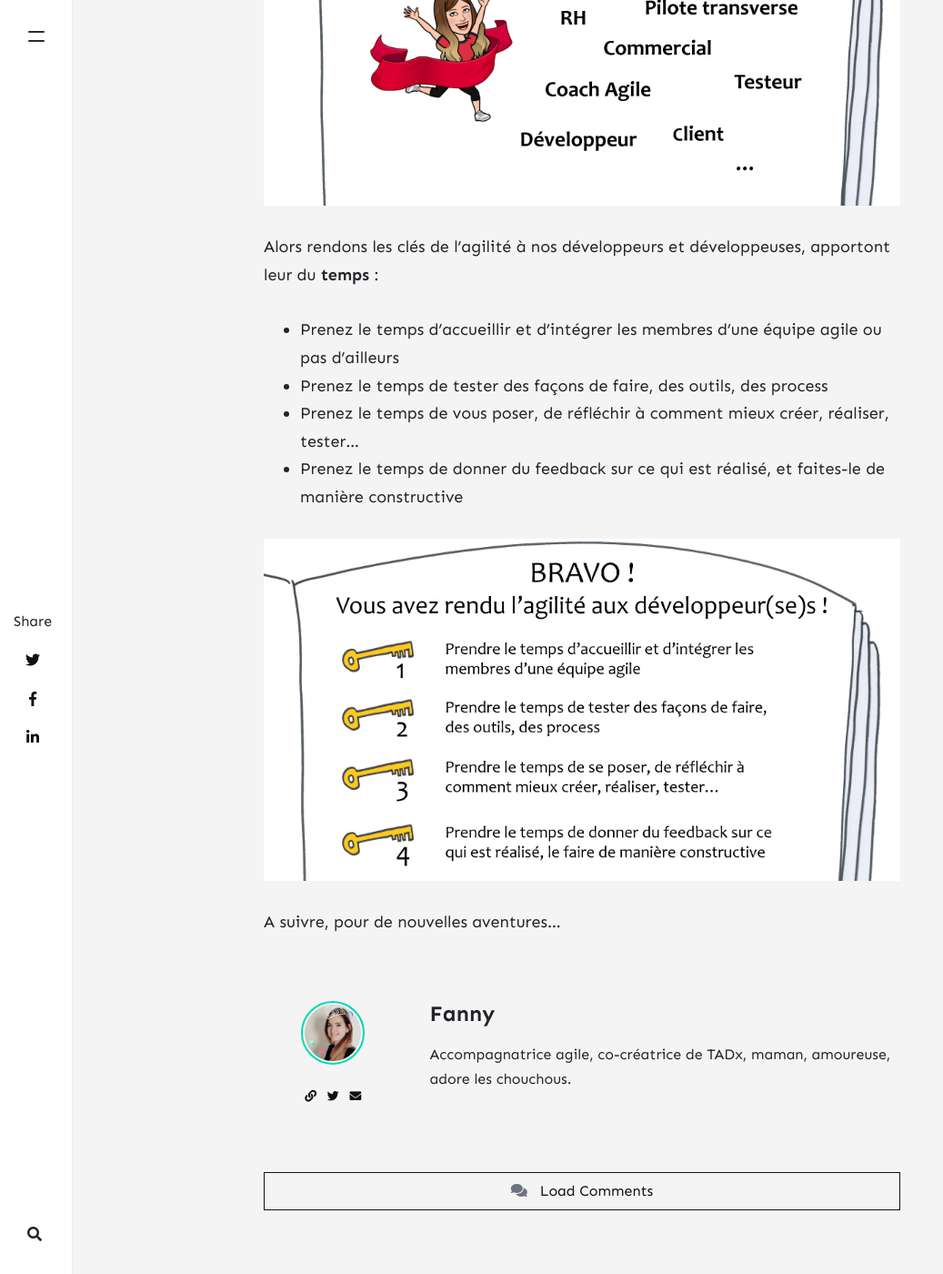
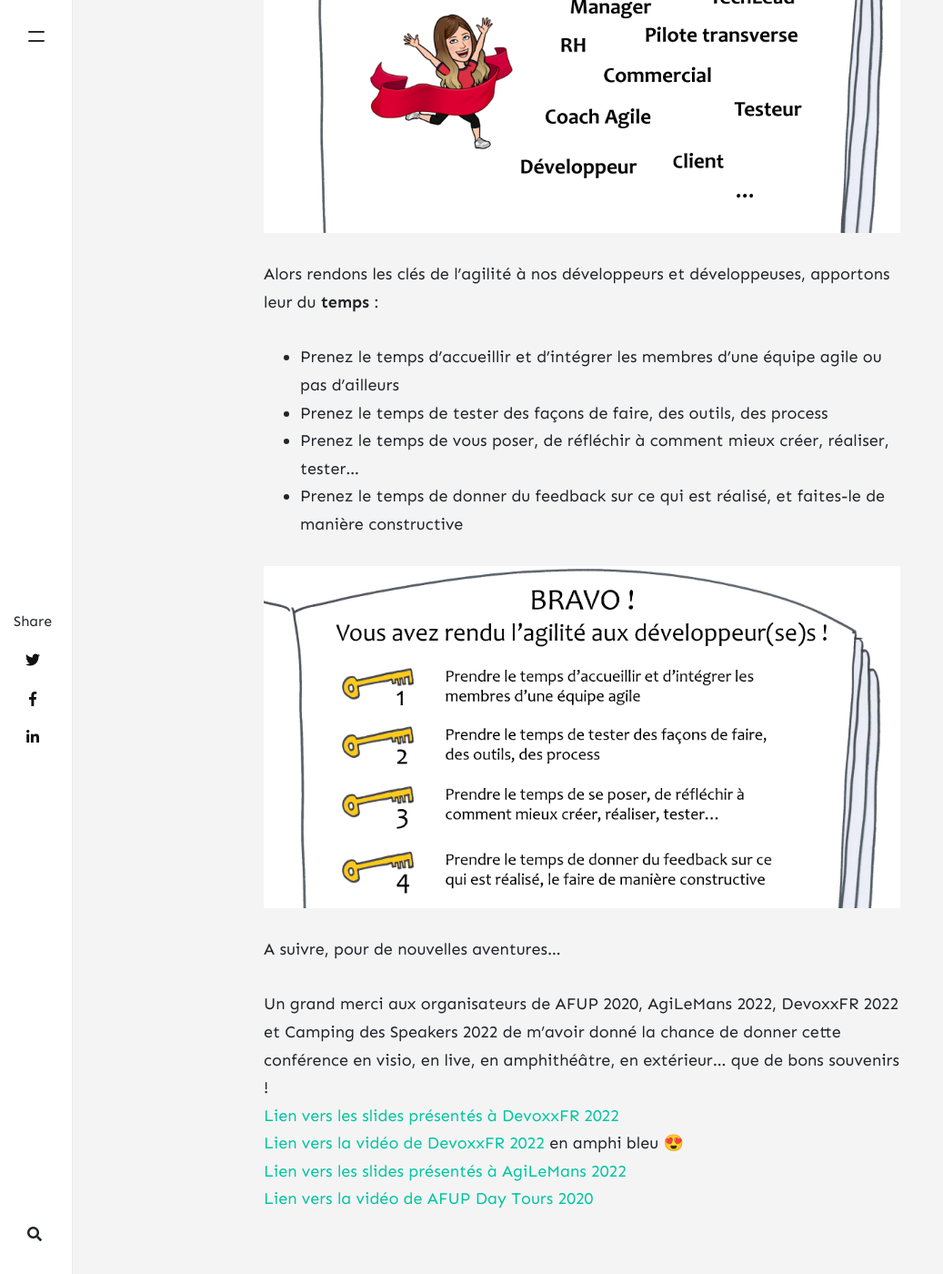
Before and after one commit to klaukf/blog, a Jekyll site: the page built from _posts/2022-08-03-rendez-lagilite-aux-developpeurses.md, in a window 1280 px wide and 1400 px high, scrolled down 16275 px. Shown: the whole window at 91% size, without its empty margins (0-1037 px from the left). Built offline with Jekyll 4.4.1, drawn with Linux system fonts in a browser that asks for light colours; nearby versions of some CDN libraries; comment, search, counter and statistics services are not loaded; some of the changed text lies outside the part shown.

Commit message:
ajout liens vers contenu slides et vidéo

```diff
--- a/_posts/2022-08-03-rendez-lagilite-aux-developpeurses.md
+++ b/_posts/2022-08-03-rendez-lagilite-aux-developpeurses.md
@@ -8,6 +8,7 @@ image: assets/images/rendez_agilite.png
 ---
 
 Connaissez-vous les livres dont vous êtes le héros ?
+
 Pour celles et ceux qui ne connaissent pas, vous allez voir, c’est très amusant.
 Je vous propose de participer à une aventure : faire vivre, au travers d’une histoire, plus ou moins fictive, les aventures de Lily, développeuse Angular depuis 2 ans. Nous allons choisir, au travers de petites scénettes, plus ou moins fictives, ce qu’elle va vivre dans ses premiers jours d’intégration dans sa nouvelle entreprise SiCool.
 
@@ -207,7 +208,7 @@ Mais rappelez-vous que **nous avons toutes et tous un rôle à jouer pour rendre
 
 ![Nous avons toutes et tous un rôle à jouer pour rendre les équipes agiles]({{ site.url }}{{ site.baseurl }}/assets/images/rendez_agilite_tous.png)
 
-Alors rendons les clés de l'agilité à nos développeurs et développeuses, apportont leur du **temps** :
+Alors rendons les clés de l'agilité à nos développeurs et développeuses, apportons leur du **temps** :
 - Prenez le temps d’accueillir et d’intégrer les membres d’une équipe agile ou pas d’ailleurs
 - Prenez le temps de tester des façons de faire, des outils, des process
 - Prenez le temps de vous poser, de réfléchir à comment mieux créer, réaliser, tester…
@@ -216,3 +217,11 @@ Alors rendons les clés de l'agilité à nos développeurs et développeuses, ap
 ![Les clés du temps et de l'agilité]({{ site.url }}{{ site.baseurl }}/assets/images/rendez_agilite_clés.png)
 
 A suivre, pour de nouvelles aventures...
+
+
+
+Un grand merci aux organisateurs de AFUP 2020, AgiLeMans 2022, DevoxxFR 2022 et Camping des Speakers 2022 de m'avoir donné la chance de donner cette conférence en visio, en live, en amphithéâtre, en extérieur... que de bons souvenirs !
+[Lien vers les slides présentés à DevoxxFR 2022](https://noti.st/klaukf/nycPFx/rendez-lagilite-aux-developpeur-se-s)
+[Lien vers la vidéo de DevoxxFR 2022](https://www.youtube.com/watch?v=Vo_YWAE3Pxo) en amphi bleu 😍
+[Lien vers les slides présentés à AgiLeMans 2022](https://noti.st/klaukf/NvBrpD/rendez-lagilite-aux-developpeurs-et-developpeuses)
+[Lien vers la vidéo de AFUP Day Tours 2020](https://www.youtube.com/watch?v=RYGyYcnbh6U)
```
Also changed, not shown: other parts of _posts/2022-08-03-rendez-lagilite-aux-developpeurses.md (+1 -1 lines).
